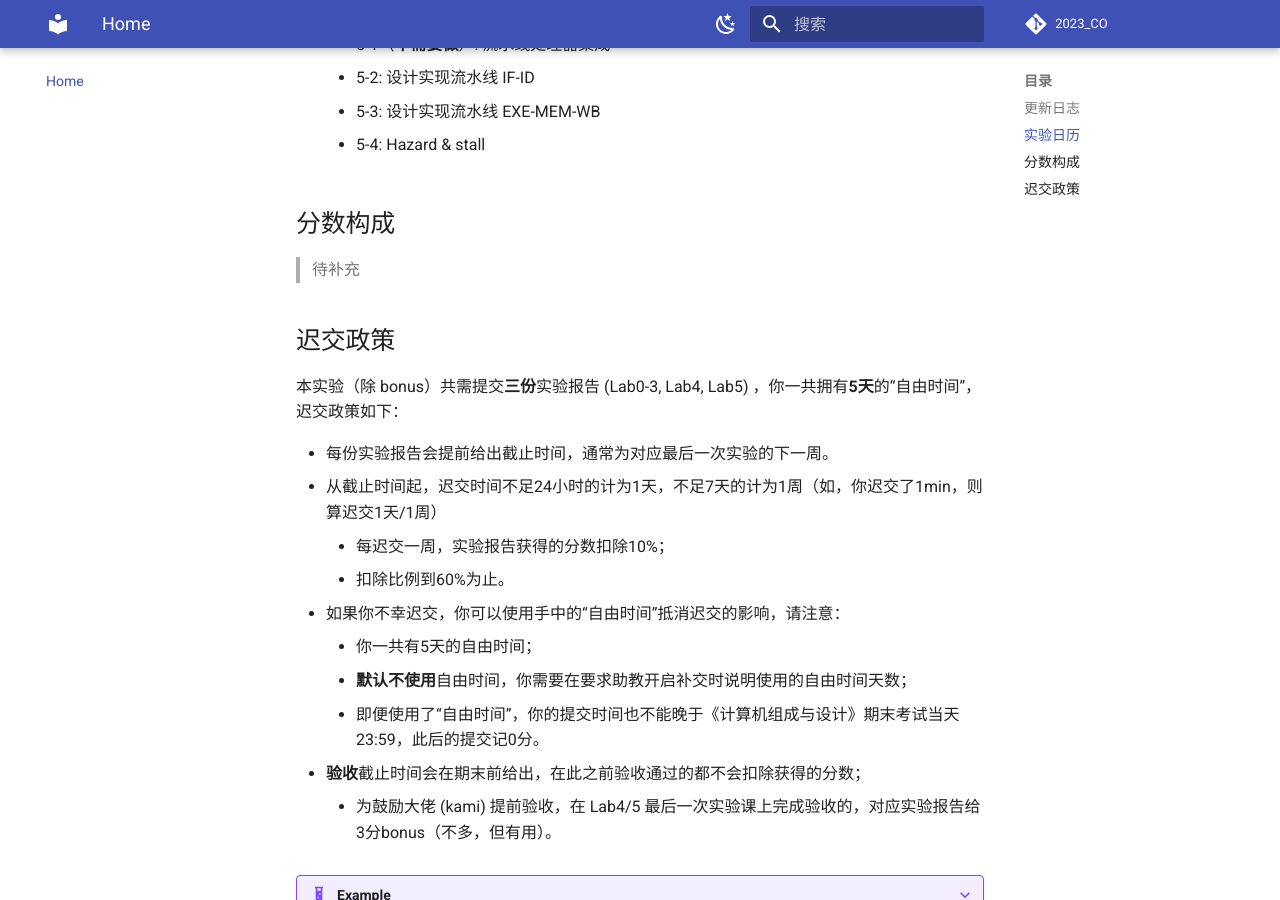
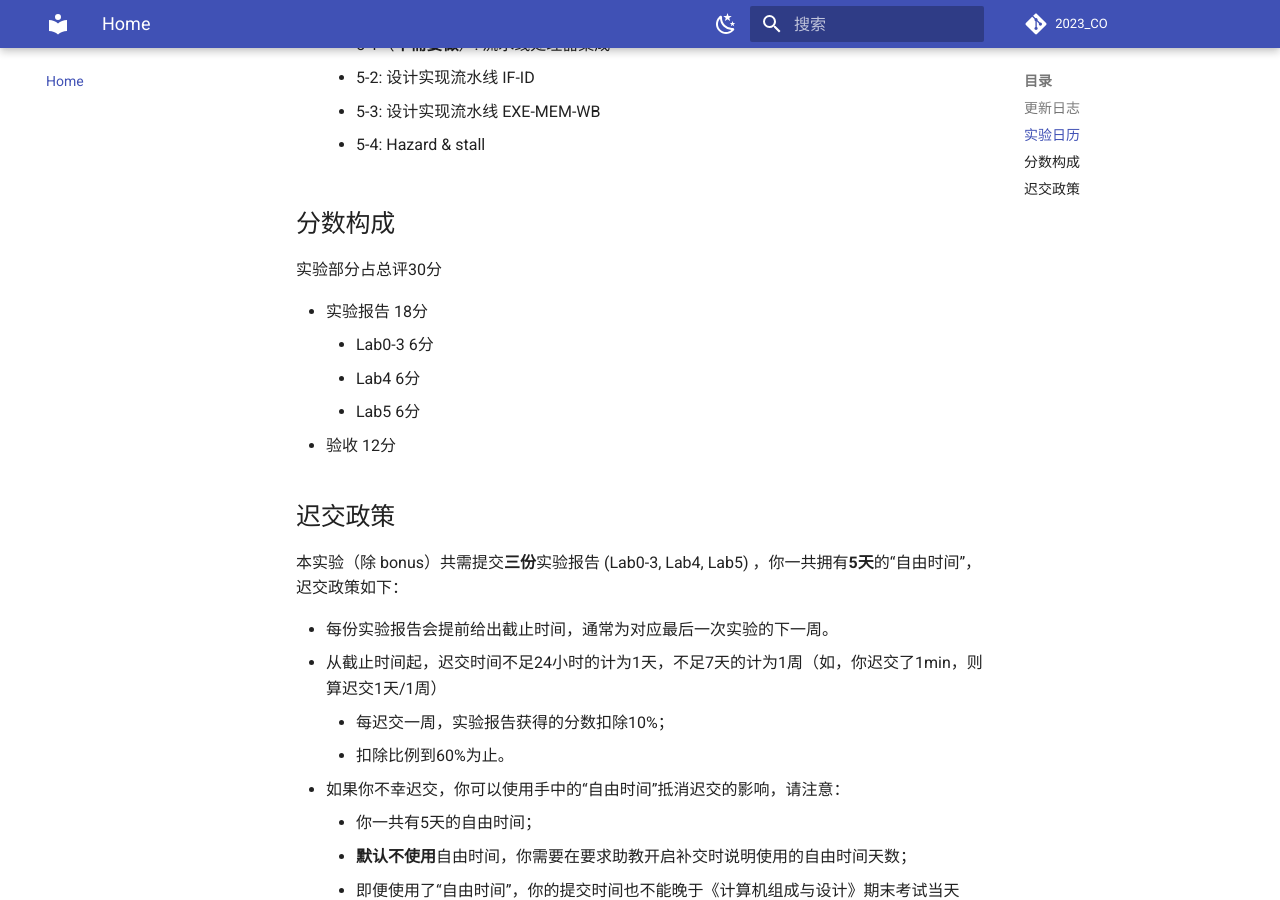
Before and after one commit to Guahao31/2023_CO, an MkDocs documentation site: the page built from docs/index.md, in a window 1280 px wide and 900 px high, scrolled down 1183 px. Built offline with MkDocs 1.6.1 and Material for MkDocs 9.7.7, drawn with Linux system fonts in a browser that asks for light colours; comment, search, counter and statistics services are not loaded.

Commit message:
update: index 分数构成

```diff
--- a/docs/index.md
+++ b/docs/index.md
@@ -39,7 +39,13 @@
 
 ## 分数构成
 
-> 待补充
+实验部分占总评30分
+
+* 实验报告 18分
+    * Lab0-3 6分
+    * Lab4 6分
+    * Lab5 6分
+* 验收 12分
 
 ## 迟交政策
 
```
